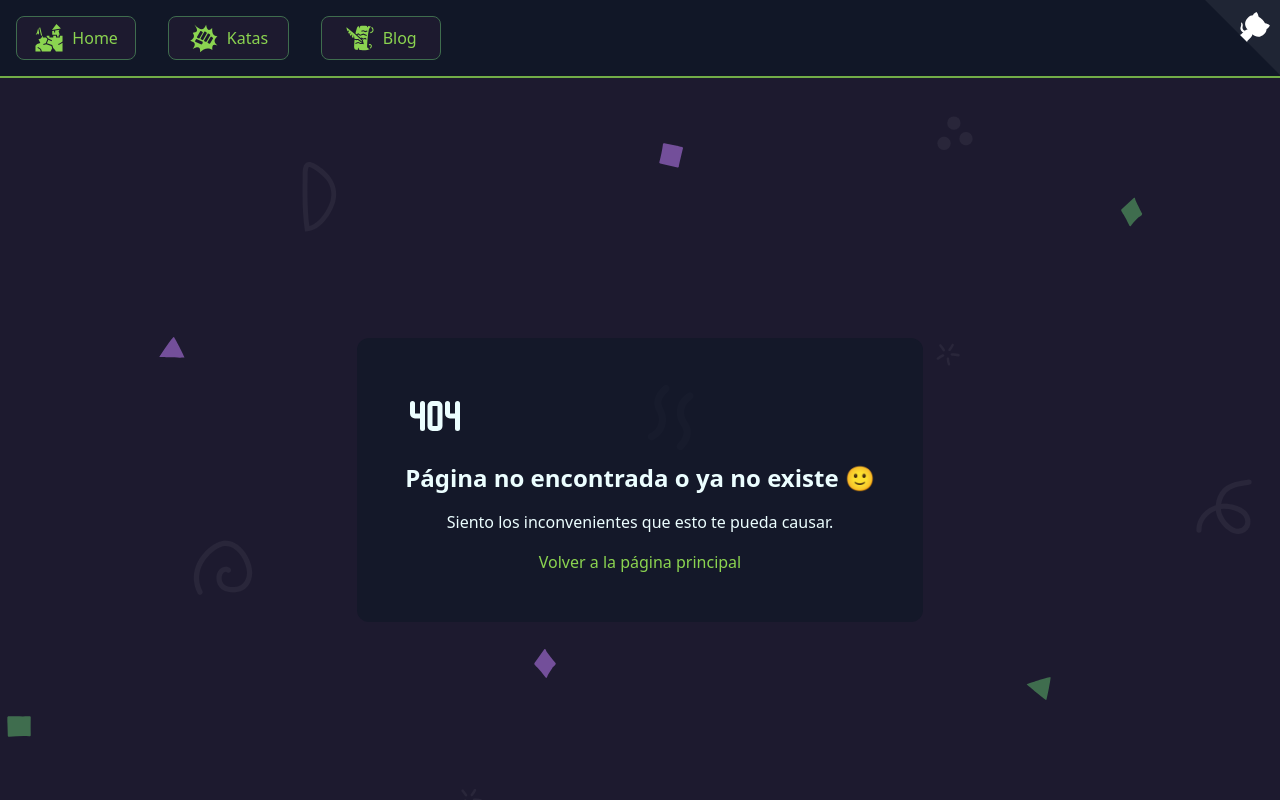
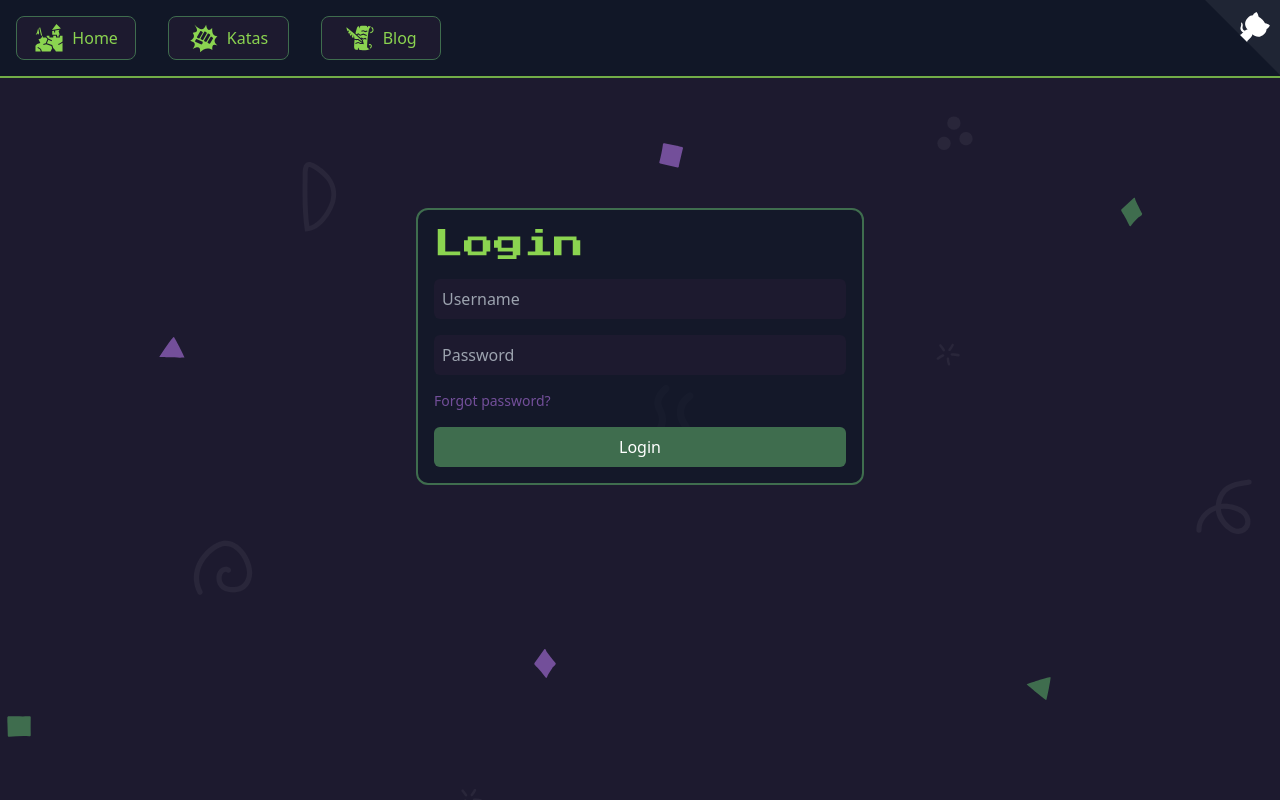
Before and after one commit to Wolfremium13/www.wolfremium.dev, a Next.js app: page /user/login in a window 1280 px wide. Before the commit this address had no page. Shown: the top 800 px of the page. Built offline with nearby package versions, Linux system fonts and the light colour scheme.

Commit message:
✨ add ui login form and page

```diff
--- /dev/null
+++ b/src/app/user/login/page.tsx
@@ -0,0 +1,11 @@
+import LoginForm from "@/core/user/login/ui/components/LoginForm";
+
+const LoginPage = () => {
+    return (
+        <section className={"flex justify-center items-center mt-32"}>
+            <LoginForm/>
+        </section>
+    );
+}
+
+export default LoginPage;
--- /dev/null
+++ b/src/core/user/login/ui/components/LoginForm.tsx
@@ -0,0 +1,19 @@
+import {Press_Start_2P} from "next/font/google";
+
+const pressFont = Press_Start_2P({weight: "400", subsets: ["latin"]});
+const LoginForm = () => {
+    return (
+        <div className={"border-2 border-darkGreen p-4 rounded-xl w-full max-w-md bg-gray-900/70 flex flex-col gap-4"}>
+            <h1 className={pressFont.className}>
+                <span className={"text-lightGreen text-3xl"}>Login</span>
+            </h1>
+            <input type="text" placeholder="Username" minLength={6} required={true} aria-label={"Username"}
+                   className={"rounded-md bg-darkViolet p-2 text-white"} autoComplete={"true"}/>
+            <input type="password" placeholder="Password" minLength={6} required={true} aria-label={"Password"}
+                   className={"rounded-md bg-darkViolet p-2 text-white"} autoComplete={"true"}/>
+            <a href="#" className={"text-lightViolet text-sm"}>Forgot password?</a>
+            <button className={"bg-darkGreen text-white p-2 rounded-md"}>Login</button>
+        </div>
+    );
+}
+export default LoginForm;
--- a/tailwind.config.js
+++ b/tailwind.config.js
@@ -8,6 +8,7 @@ module.exports = {
       colors: {
         darkGreen: "#3f6d4e",
         lightGreen: "#8bd450",
+        lightOrange: "#ff5722",
         darkViolet: "#1d1a2f",
         mediumViolet: "#965fd4",
         lightViolet: "#734f9a",
```
